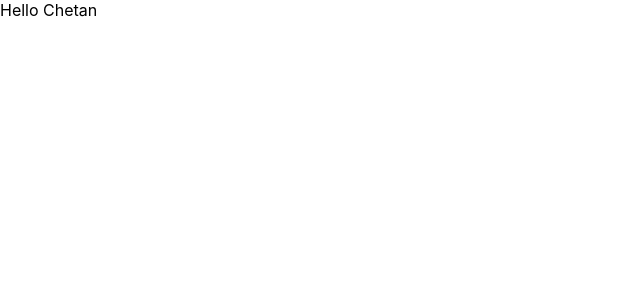
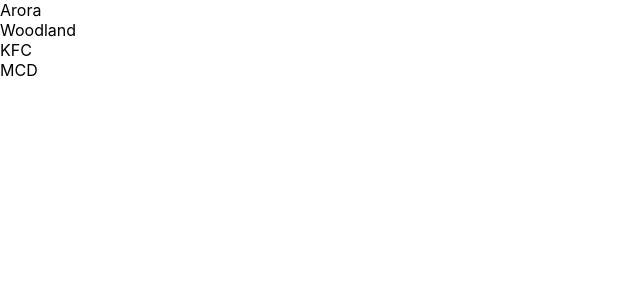
Before and after one commit to Dannybrown2710/zomato_tomato, a React (Create React App) app: page / in a window 1280 px wide. Shown: the top 300 px of the page, without its empty margins (0-640 px from the left). Built offline with nearby package versions, Linux system fonts and the light colour scheme.

Commit message:
added components

```diff
--- a/src/App.js
+++ b/src/App.js
@@ -1,9 +1,8 @@
-const var1 = 'Chetan'
-
-
+import Restaurant from './components/Customer/Restaurant';
+import Login from './components/Login'
 function App(props){
   return (<>
-    Hello {var1}
+    <Restaurant/>
   </>
   )
 }
--- a/src/components/Customer/Restaurant.js
+++ b/src/components/Customer/Restaurant.js
@@ -0,0 +1,19 @@
+import { useState } from "react";
+
+function Restaurant(props) {
+  const [restaurants, setRestaurants] = useState([
+    "Arora",
+    "Woodland",
+    "KFC",
+    "MCD",
+  ]);
+  return (
+    <div>
+      {restaurants.map((restaurant) => (
+        <div>{restaurant}</div>
+      ))}
+    </div>
+  );
+}
+
+export default Restaurant;
--- /dev/null
+++ b/src/components/Login.css
@@ -0,0 +1,14 @@
+body,html,#root{
+    width: 100%;
+    height: 100%;
+}
+.form{
+    display: flex;
+    justify-items: center;
+    align-items: center;
+    width: 300px;
+    flex-direction: column;
+    padding: 1rem;
+    margin: auto;
+    background-color:#eee;
+}
--- a/src/components/Login.js
+++ b/src/components/Login.js
@@ -0,0 +1,31 @@
+import { useState } from "react";
+import "./Login.css";
+function Login(props) {
+  const [username, setUsername] = useState("");
+  const [password, setPassword] = useState("")
+  const submitLogin = (e) => {
+    e.preventDefault();
+    console.log(username,password)
+  }
+  return (
+    <>
+      <form className="form">
+        <label>Login Form</label> <br />
+        <input
+          type="text"
+          placeholder="Enter your email"
+          onChange={(e)=>setUsername(e.target.value)}
+          value={username}
+        />{" "}
+        <br />
+        <input type="password"
+        placeholder="Enter your password"
+        value={password}
+        onChange={(e)=>setPassword(e.target.value)} />
+        <button onClick={submitLogin}>Login</button>
+      </form>
+    </>
+  );
+}
+
+export default Login;
```
